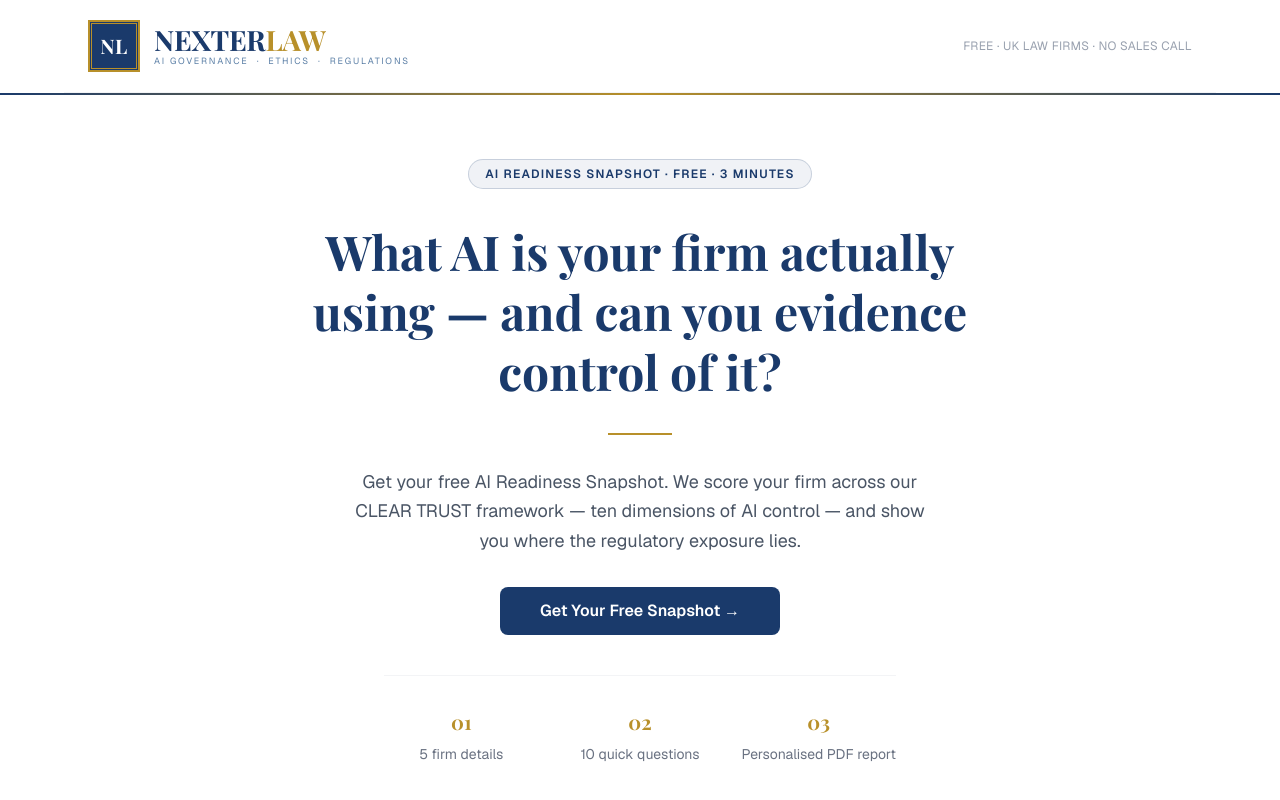
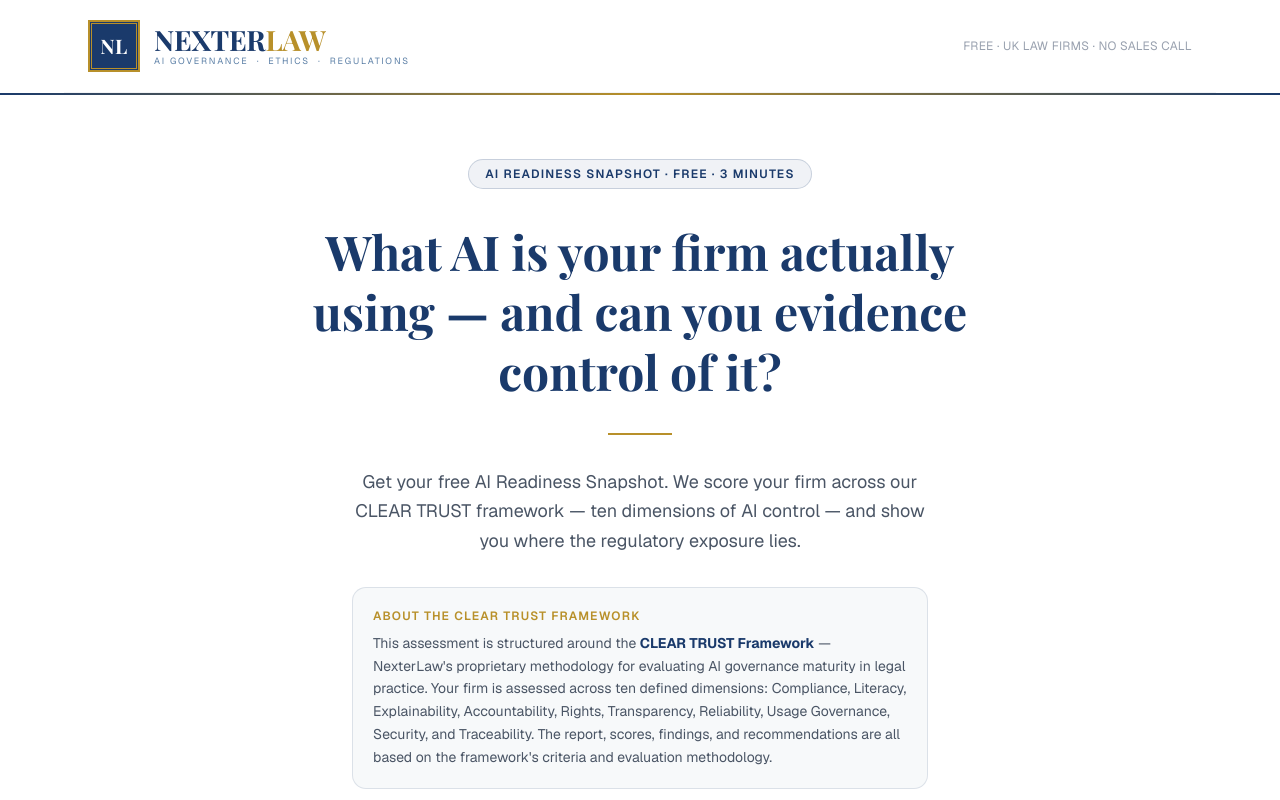
Before and after one commit to siamakai/nexterlaw-snapshot, a Next.js app: page / in a window 1280 px wide. Shown: the top 800 px of the page. Built offline with nearby package versions, Linux system fonts and the light colour scheme.

Commit message:
Add CLEAR TRUST intro on landing page; prevent And-started sentences in reports

```diff
--- a/src/app/page.tsx
+++ b/src/app/page.tsx
@@ -311,6 +311,18 @@ export default function Home() {
           <p className="text-lg text-gray-600 max-w-xl leading-relaxed">
             Get your free AI Readiness Snapshot. We score your firm across our CLEAR TRUST framework — ten dimensions of AI control — and show you where the regulatory exposure lies.
           </p>
+
+          <div
+            className="text-left text-sm rounded-xl p-5 max-w-xl w-full"
+            style={{ backgroundColor: '#1a3a6b08', border: '1px solid #1a3a6b20' }}
+          >
+            <p className="text-xs font-semibold uppercase tracking-widest mb-2" style={{ color: '#B8902A' }}>
+              About the CLEAR TRUST Framework
+            </p>
+            <p className="text-gray-600 leading-relaxed">
+              This assessment is structured around the <strong style={{ color: '#1a3a6b' }}>CLEAR TRUST Framework</strong> — NexterLaw&apos;s proprietary methodology for evaluating AI governance maturity in legal practice. Your firm is assessed across ten defined dimensions: Compliance, Literacy, Explainability, Accountability, Rights, Transparency, Reliability, Usage Governance, Security, and Traceability. The report, scores, findings, and recommendations are all based on the framework&apos;s criteria and evaluation methodology.
+            </p>
+          </div>
 
           <div className="flex flex-col sm:flex-row gap-3 w-full sm:w-auto justify-center">
             <Button
--- a/src/lib/report-generator.ts
+++ b/src/lib/report-generator.ts
@@ -55,6 +55,7 @@ TONE RULES:
 - Professional yet accessible — avoid unexplained jargon
 - Factual and measured — no alarmist language, no marketing hyperbole
 - Address the firm in second person plural: "your firm", "you are", "your fee-earners"
+- Do not begin any sentence with the word "And"
 ${
   includeEuAiAct
     ? ''
```
